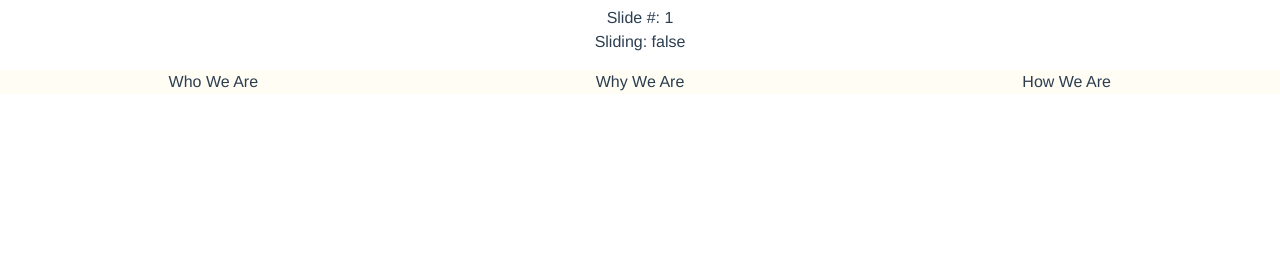
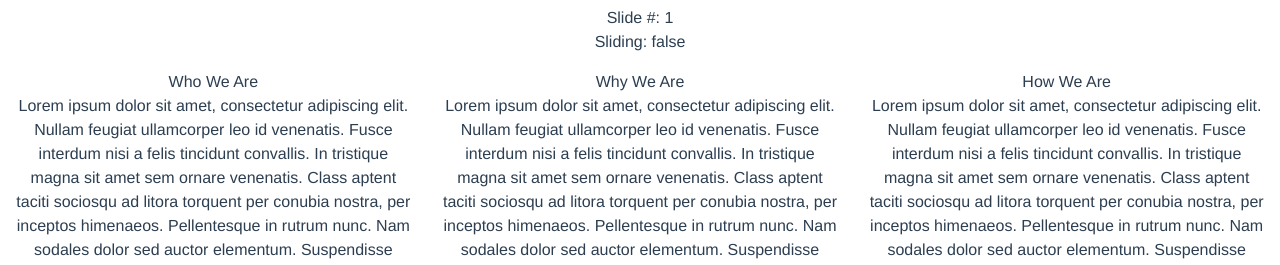
Before and after one commit to andrewpuleo/TeemSicks, a Vue app in the folder app/: page / in a window 1280 px wide. Shown: the part 812-1077 px from the top of the page. Before the commit the page ends 906 px from the top, so only its background shows below. Built offline with nearby package versions, Linux system fonts and the light colour scheme.

Commit message:
Sean before merging

```diff
--- a/app/src/views/Home.vue
+++ b/app/src/views/Home.vue
@@ -5,16 +5,32 @@
 
   <div class="container-fluid">
     <div class="home">
-      <h1>Welcome to your new home</h1>
+      <h1>Welcome to Your New Favorite Bike Shop</h1>
     </div>
     <HomeSlider/>
     <div class="header">
     </div>
 
    <div class="row">
-     <div class="col-sm-4" id="newcolumn" style="background-color:#FFFDF4;">Who We Are</div>
-     <div class="col-sm-4" id="newcolumn" style="background-color:#FFFDF4;">Why We Are</div>
-     <div class="col-sm-4" id="newcolumn" style="background-color:#FFFDF4">How We Are</div>
+     <!-- <div class="col-sm-4" id="newcolumn" style="background-color:#FFFDF4;"> -->
+     <div class="col-sm-4" id="newcolumn" >Who We Are
+     <div>Lorem ipsum dolor sit amet, consectetur adipiscing elit. Nullam feugiat ullamcorper leo id venenatis.
+       Fusce interdum nisi a felis tincidunt convallis. In tristique magna sit amet sem ornare venenatis.
+       Class aptent taciti sociosqu ad litora torquent per conubia nostra, per inceptos himenaeos.
+       Pellentesque in rutrum nunc. Nam sodales dolor sed auctor elementum. Suspendisse potenti.</div>
+     </div>
+     <div class="col-sm-4" id="newcolumn" >Why We Are
+       <div>Lorem ipsum dolor sit amet, consectetur adipiscing elit. Nullam feugiat ullamcorper leo id venenatis.
+       Fusce interdum nisi a felis tincidunt convallis. In tristique magna sit amet sem ornare venenatis.
+       Class aptent taciti sociosqu ad litora torquent per conubia nostra, per inceptos himenaeos.
+       Pellentesque in rutrum nunc. Nam sodales dolor sed auctor elementum. Suspendisse potenti.</div>
+     </div>
+     <div class="col-sm-4" id="newcolumn" >How We Are
+       <div>Lorem ipsum dolor sit amet, consectetur adipiscing elit. Nullam feugiat ullamcorper leo id venenatis.
+       Fusce interdum nisi a felis tincidunt convallis. In tristique magna sit amet sem ornare venenatis.
+       Class aptent taciti sociosqu ad litora torquent per conubia nostra, per inceptos himenaeos.
+       Pellentesque in rutrum nunc. Nam sodales dolor sed auctor elementum. Suspendisse potenti.</div>
+     </div>
    </div>
 
 </div>
```
